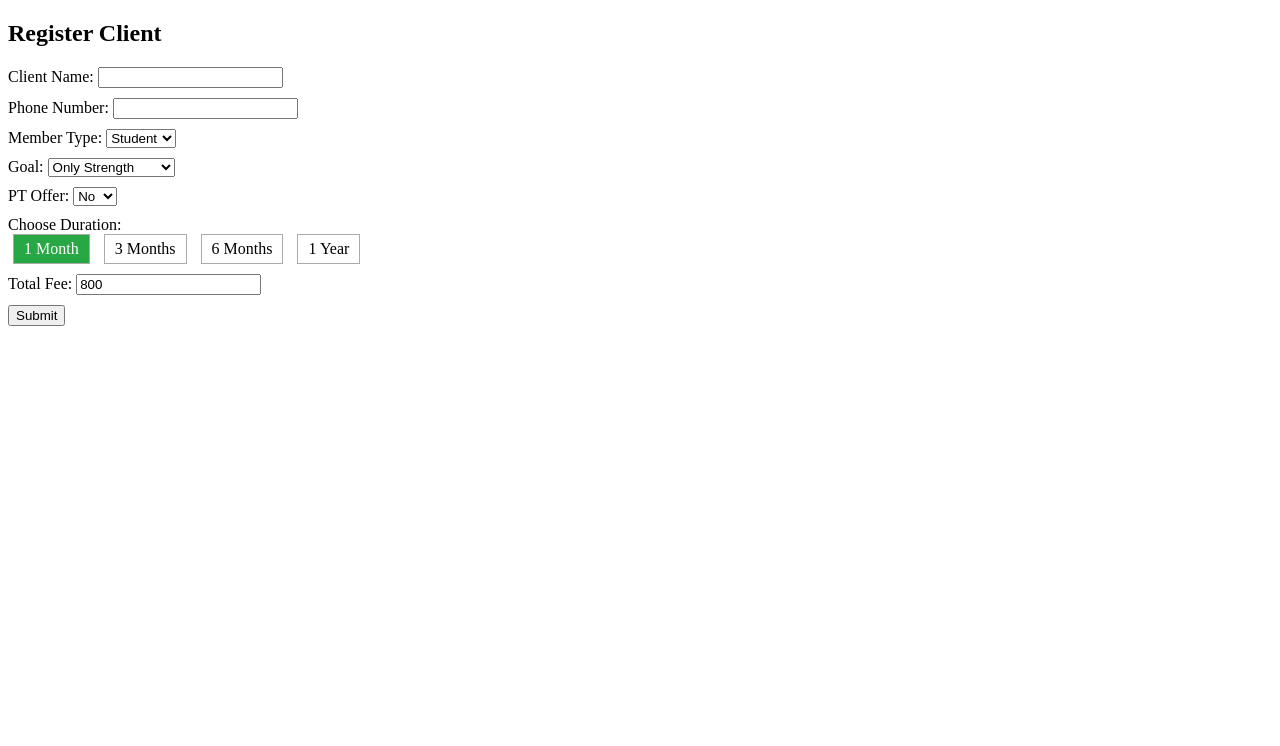
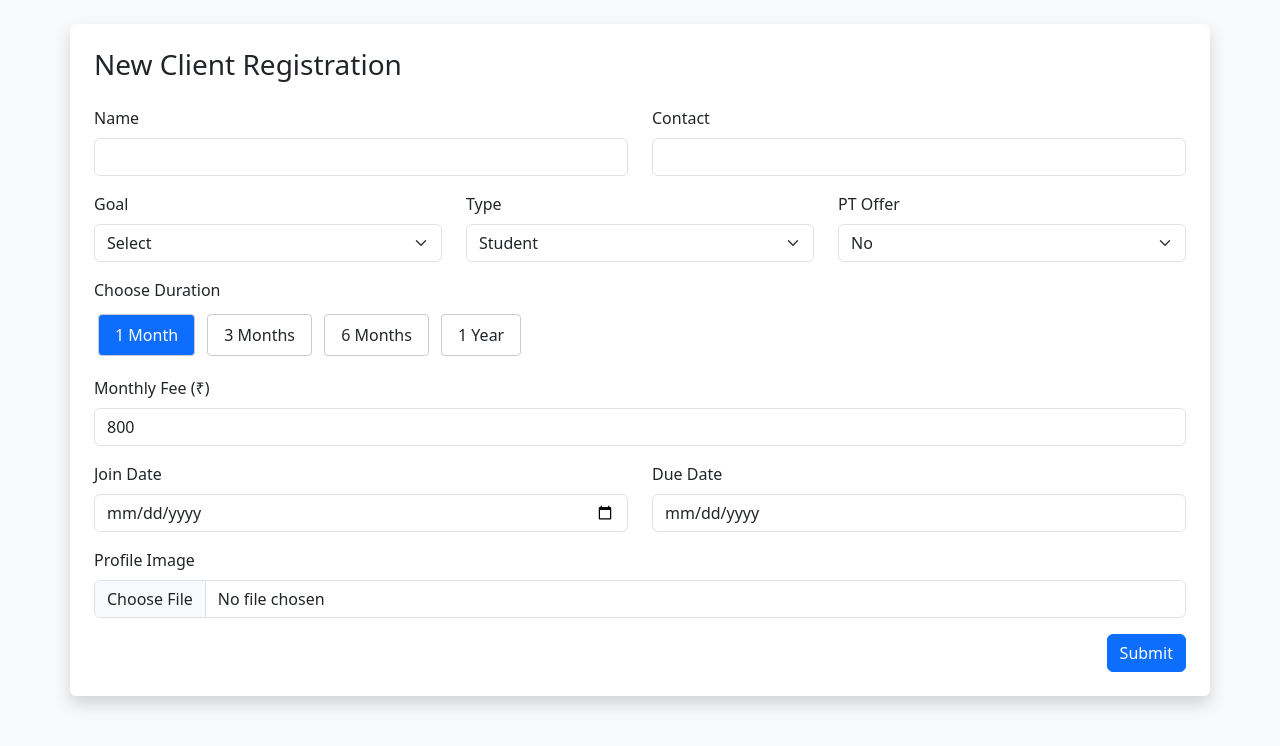
Before and after one commit to sivaganga9786/s3Gym, a Flask app: page /add in a window 1280 px wide. Shown: the top 746 px of the page. Run offline with Flask 3, Linux system fonts and the light colour scheme; the visitor is signed in with stand-in values (Sample User, id 1).

Commit message:
updated my new code

```diff
--- a/templates/add_client.html
+++ b/templates/add_client.html
@@ -1,69 +1,73 @@
 <!DOCTYPE html>
 <html lang="en">
 <head>
-  <meta charset="UTF-8">
-  <title>Register Client</title>
+  <meta charset="UTF-8" />
+  <title>New Client Registration</title>
+  <link rel="stylesheet" href="https://cdn.jsdelivr.net/npm/bootstrap@5.3.0/dist/css/bootstrap.min.css">
   <style>
-    .input-group { margin: 10px 0; }
     .tab {
       display: inline-block;
-      padding: 5px 10px;
-      margin: 0 5px;
-      border: 1px solid #aaa;
+      padding: 8px 16px;
+      margin: 4px;
+      border: 1px solid #ccc;
+      border-radius: 4px;
       cursor: pointer;
     }
     .tab.active {
-      background-color: #28a745;
+      background-color: #0d6efd;
       color: white;
     }
   </style>
 </head>
-<body>
+<body class="p-4 bg-light">
 
-  <h2>Register Client</h2>
-
+  <div class="container bg-white p-4 rounded shadow">
+    <h3 class="mb-4">New Client Registration</h3>
     <form id="clientForm">
-    <div class="input-group">
-      <label>Client Name:</label>
-      <input type="text" id="clientName" required>
+      <div class="row mb-3">
+        <div class="col">
+          <label for="clientName" class="form-label">Name</label>
+          <input type="text" id="clientName" class="form-control" required>
+        </div>
+        <div class="col">
+          <label for="phone" class="form-label">Contact</label>
+          <input type="text" id="phone" class="form-control" required>
+        </div>
       </div>
 
-    <div class="input-group">
-      <label>Phone Number:</label>
-      <input type="text" id="phone" required>
+      <div class="row mb-3">
+        <div class="col">
+          <label for="goal" class="form-label">Goal</label>
+          <select id="goal" class="form-select">
+            <option value="">Select</option>
+            <option value="strength">Only Strength</option>
+            <option value="strength_cardio">Strength + Cardio</option>
+            <option value="personal_training">Personal Training</option>
+          </select>
         </div>
-
-    <div class="input-group">
-      <label>Member Type:</label>
-      <select id="memberType">
+        <div class="col">
+          <label for="memberType" class="form-label">Type</label>
+          <select id="memberType" class="form-select">
             <option value="student">Student</option>
             <option value="general">General</option>
           </select>
         </div>
-
-    <div class="input-group">
-      <label>Goal:</label>
-      <select id="goal">
-        <option value="strength">Only Strength</option>
-        <option value="strength_cardio">Strength + Cardio</option>
-      </select>
-    </div>
-
-    <div class="input-group">
-      <label>PT Offer:</label>
-      <select id="ptOffer">
+        <div class="col">
+          <label for="ptOffer" class="form-label">PT Offer</label>
+          <select id="ptOffer" class="form-select">
             <option value="no">No</option>
             <option value="yes">Yes</option>
           </select>
         </div>
-
-    <div class="input-group" id="ptFeeGroup" style="display: none;">
-      <label>PT Fee (Manual Entry):</label>
-      <input type="number" id="ptFee" placeholder="Enter PT fee">
       </div>
 
-    <div class="input-group">
-      <label>Choose Duration:</label>
+      <div class="mb-3" id="ptFeeGroup" style="display: none;">
+        <label for="ptFee" class="form-label">PT Fee (Manual Entry)</label>
+        <input type="number" id="ptFee" class="form-control" placeholder="Enter PT fee">
+      </div>
+
+      <div class="mb-3">
+        <label class="form-label">Choose Duration</label>
         <div id="durationTabs">
           <span class="tab" data-months="1">1 Month</span>
           <span class="tab" data-months="3">3 Months</span>
@@ -72,21 +76,41 @@
         </div>
       </div>
 
-    <div class="input-group">
-      <label>Total Fee:</label>
-      <input type="text" id="totalFee" readonly>
+      <div class="mb-3">
+        <label class="form-label">Monthly Fee (₹)</label>
+        <input type="text" id="totalFee" class="form-control" readonly>
       </div>
 
-    <button type="submit">Submit</button>
+      <div class="row mb-3">
+        <div class="col">
+          <label for="join_date" class="form-label">Join Date</label>
+          <input type="date" id="join_date" class="form-control" onchange="setDue()" required>
+        </div>
+        <div class="col">
+          <label for="due_date" class="form-label">Due Date</label>
+          <input type="date" id="payment_due_date" class="form-control" readonly>
+        </div>
+      </div>
+
+      <div class="mb-3">
+        <label for="image" class="form-label">Profile Image</label>
+        <input type="file" class="form-control" id="image" onchange="preview(this)">
+        <img id="imagePreview" src="#" alt="Preview" style="display:none; max-width:100px; margin-top:10px;">
+      </div>
+
+      <div class="d-flex justify-content-end">
+        <button type="submit" class="btn btn-primary">Submit</button>
+      </div>
     </form>
+  </div>
 
   <script>
-    const feeTableStrengthOnly = {
+    const strengthOnlyFees = {
       student: { 1: 800, 3: 2300, 6: 4200, 12: 7800 },
       general: { 1: 1000, 3: 2700, 6: 5100, 12: 9500 }
     };
 
-    const feeTableStrengthCardio = {
+    const strengthCardioFees = {
       student: { 1: 1100, 3: 3000, 6: 5800, 12: 9000 },
       general: { 1: 1300, 3: 3600, 6: 6900, 12: 13000 }
     };
@@ -94,10 +118,10 @@
     let selectedMonths = 1;
 
     const durationTabs = document.querySelectorAll('.tab');
-    const totalFeeInput = document.getElementById('totalFee');
     const ptOffer = document.getElementById('ptOffer');
     const ptFeeGroup = document.getElementById('ptFeeGroup');
     const ptFeeInput = document.getElementById('ptFee');
+    const totalFeeInput = document.getElementById('totalFee');
 
     durationTabs.forEach(tab => {
       tab.addEventListener('click', () => {
@@ -118,42 +142,60 @@
     ptFeeInput.addEventListener('input', calculateFee);
 
     function calculateFee() {
-      const memberType = document.getElementById('memberType').value;
+      const type = document.getElementById('memberType').value;
       const goal = document.getElementById('goal').value;
-      let baseFee = 0;
+      let fee = 0;
 
-      if (goal === 'strength_cardio') {
-        baseFee = feeTableStrengthCardio[memberType][selectedMonths];
+      if (goal === 'personal_training') {
+        fee = ptOffer.value === 'yes' ? parseInt(ptFeeInput.value) || 0 : 5000;
+      } else if (goal === 'strength_cardio') {
+        fee = strengthCardioFees[type]?.[selectedMonths] || 0;
       } else {
-        baseFee = feeTableStrengthOnly[memberType][selectedMonths];
+        fee = strengthOnlyFees[type]?.[selectedMonths] || 0;
       }
 
-      let ptFee = 0;
-      if (ptOffer.value === 'yes' && ptFeeInput.value) {
-        ptFee = parseInt(ptFeeInput.value);
+      if (goal !== 'personal_training' && ptOffer.value === 'yes') {
+        fee += parseInt(ptFeeInput.value) || 0;
       }
 
-      totalFeeInput.value = baseFee + ptFee;
+      totalFeeInput.value = fee;
     }
 
-    // Default tab selection
-    durationTabs[0].click();
+    function setDue() {
+      const jd = document.getElementById('join_date').value;
+      if (jd) {
+        const d = new Date(jd);
+        d.setDate(d.getDate() + 30);
+        document.getElementById('payment_due_date').value = d.toISOString().split('T')[0];
+      }
+    }
 
-    // Prevent duplicate phone numbers (for demo use only)
-    const existingPhones = ["9876543210", "1234567890"]; // Simulate existing numbers
+    function preview(input) {
+      if (input.files && input.files[0]) {
+        const reader = new FileReader();
+        reader.onload = function (e) {
+          const img = document.getElementById('imagePreview');
+          img.src = e.target.result;
+          img.style.display = 'block';
+        };
+        reader.readAsDataURL(input.files[0]);
+      }
+    }
+
+    const existingPhones = ["9876543210", "1234567890"]; // Simulated check
 
     document.getElementById('clientForm').addEventListener('submit', function (e) {
       e.preventDefault();
       const phone = document.getElementById('phone').value.trim();
-
       if (existingPhones.includes(phone)) {
         alert("Phone number already exists. No data updated.");
         return;
       }
-
-      // Add form submission logic here
       alert("Form submitted successfully!");
     });
+
+    // Default tab selection
+    durationTabs[0].click();
   </script>
 </body>
 </html>
```
Lines whose indentation alone changed are shown as unchanged.
